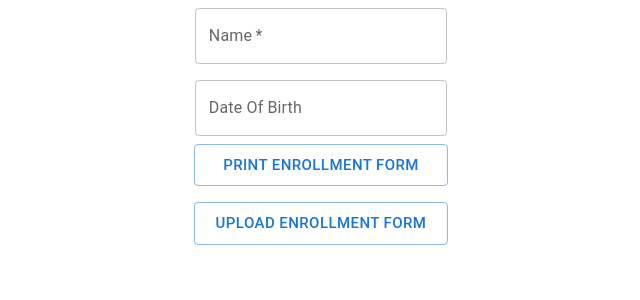
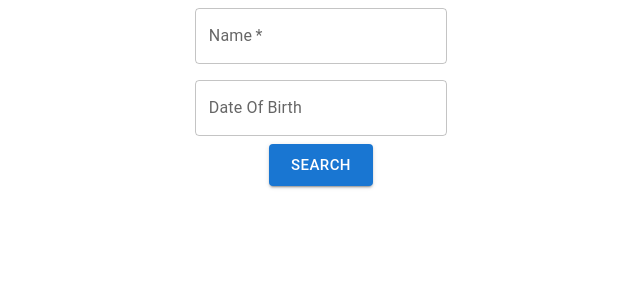
Before and after one commit to ashishbinu/docr-ui, a React (Vite) app: page /receptionist in a window 1280 px wide. Shown: the top 300 px of the page, without its empty margins (319-959 px from the left). Built offline with nearby package versions, Linux system fonts and the light colour scheme.

Commit message:
set search to true in reception screen

```diff
--- a/src/pages/ReceptionistScreen.jsx
+++ b/src/pages/ReceptionistScreen.jsx
@@ -18,7 +18,7 @@ const getDateString = (dateObj) => {
 function ReceptionistScreen() {
   const [nameValue, setNameValue] = useState("");
   const [dobValue, setDobValue] = useState(null);
-  const [isSearchSuccess, setIsSearchSuccess] = useState(false);
+  const [isSearchSuccess, setIsSearchSuccess] = useState(true);
 
   let navigate = useNavigate();
 
```
